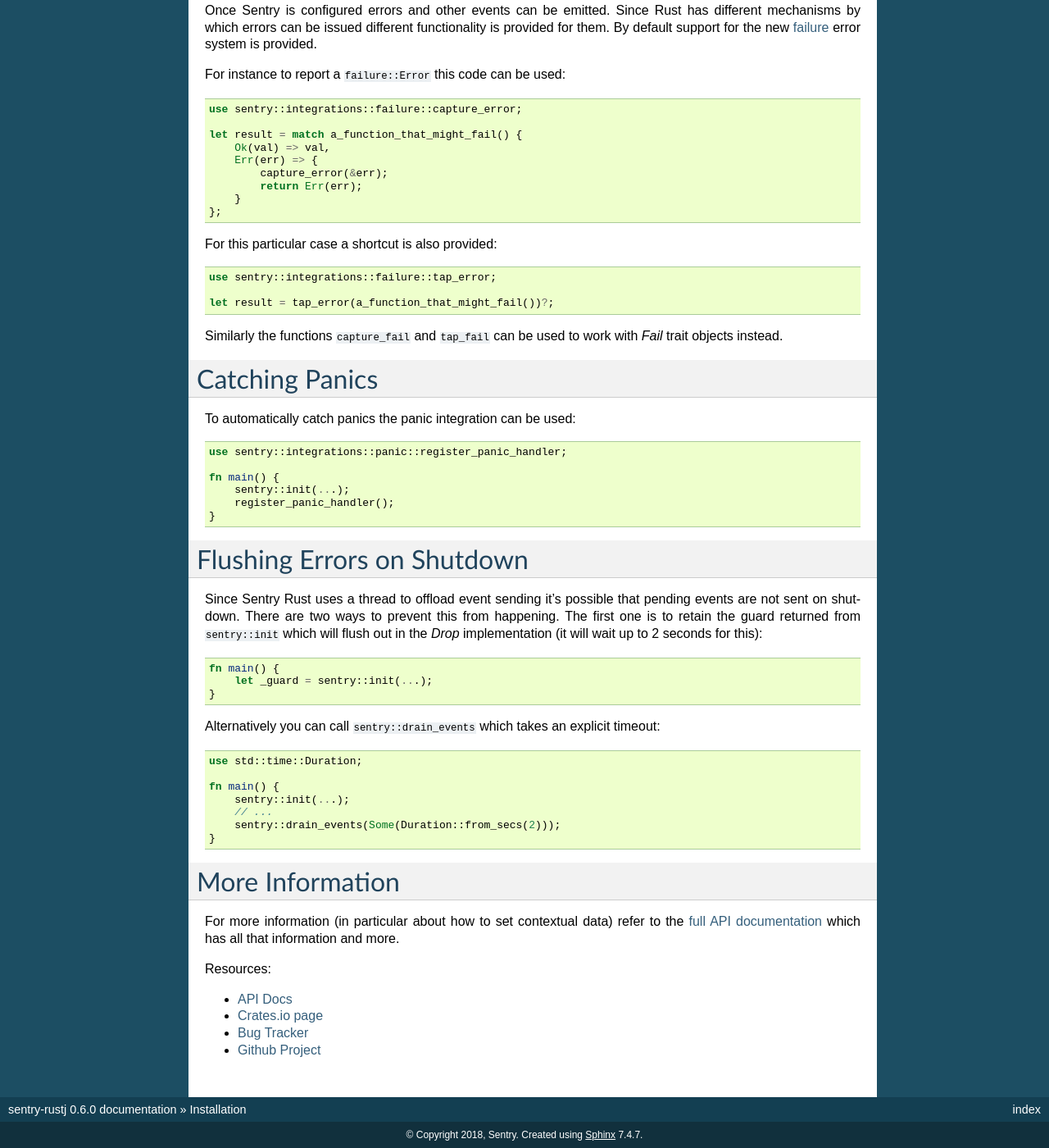
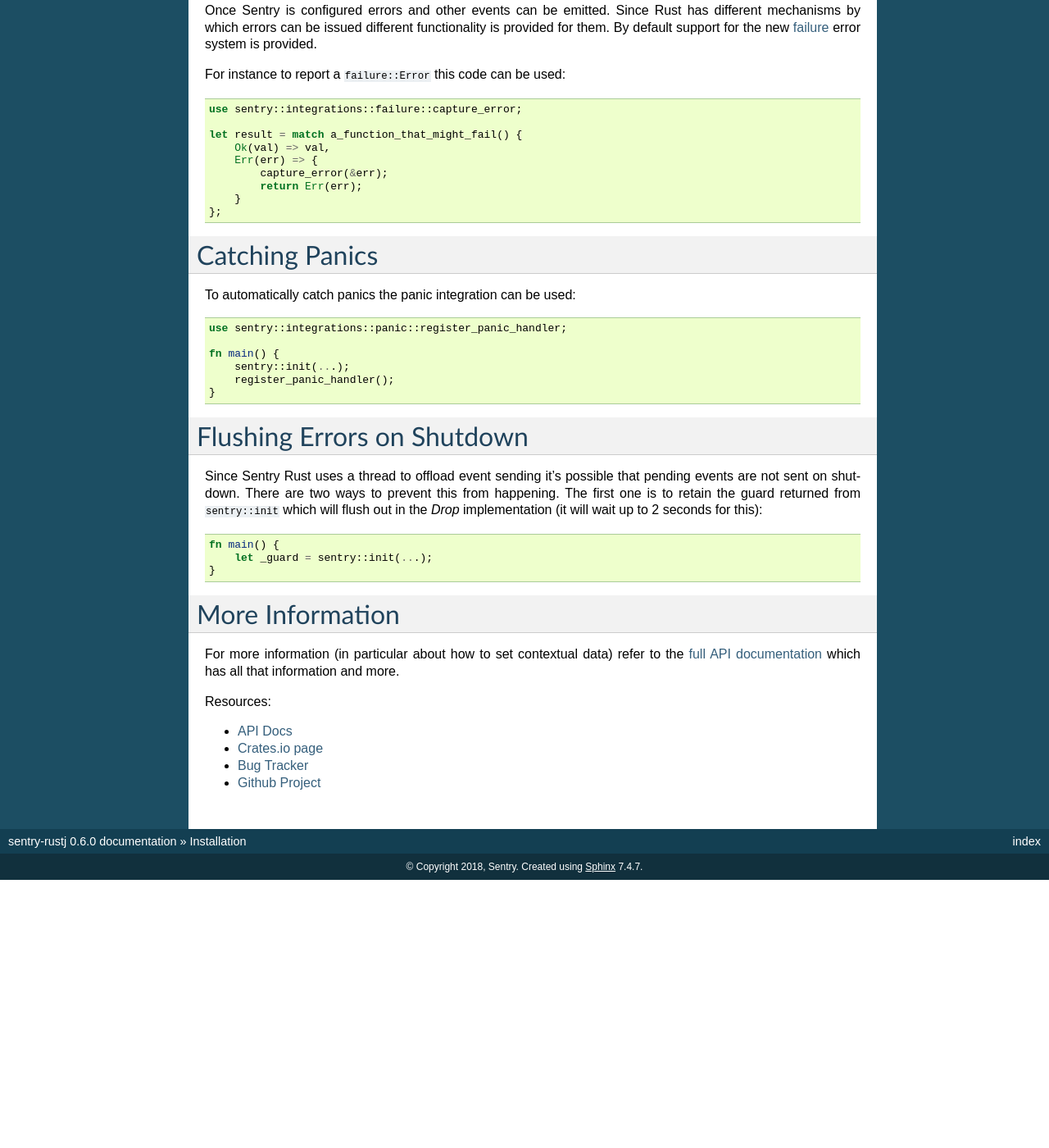
Before and after one commit to getsentry/sentry-rust, a Sphinx documentation site: the page built from docs/index.rst, in a window 1280 px wide and 1400 px high, scrolled down 1229 px. Shown: the whole window at 82% size. Built offline with Sphinx 7.4.7, drawn with Linux system fonts in a browser that asks for light colours; after the commit the page ends 2302 px from its top, so only the background shows below that.

Commit message:
doc: Removed old APIs from docs

```diff
--- a/docs/index.rst
+++ b/docs/index.rst
@@ -92,16 +92,6 @@
         }
     };
 
-For this particular case a shortcut is also provided:
-
-.. sourcecode:: rust
-
-    use sentry::integrations::failure::tap_error;
-
-    let result = tap_error(a_function_that_might_fail())?;
-
-Similarly the functions ``capture_fail`` and ``tap_fail`` can be used to
-work with `Fail` trait objects instead.
 
 Catching Panics
 ---------------
@@ -132,19 +122,6 @@
         let _guard = sentry::init(...);
     }
 
-Alternatively you can call ``sentry::drain_events`` which takes an
-explicit timeout:
-
-.. sourcecode:: rust
-
-    use std::time::Duration;
-
-    fn main() {
-        sentry::init(...);
-        // ...
-        sentry::drain_events(Some(Duration::from_secs(2)));
-    }
-
 More Information
 ----------------
 
```
